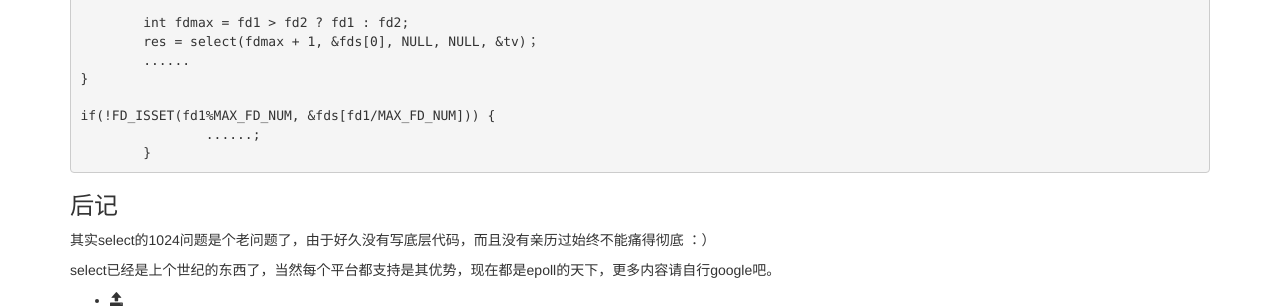
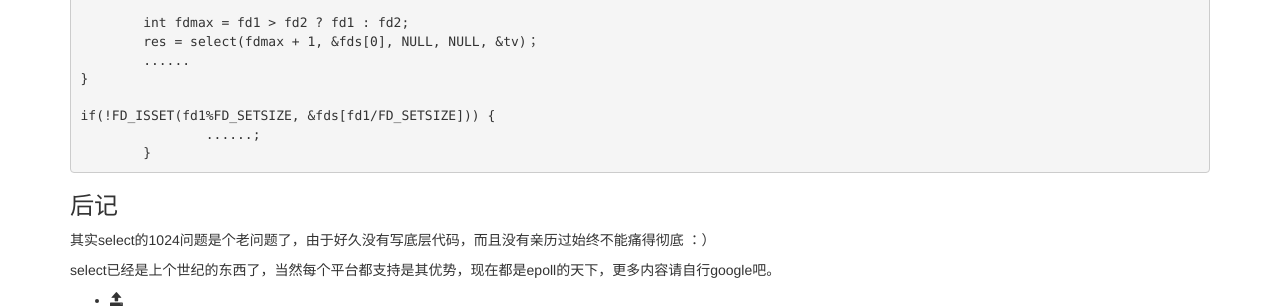
Before and after one commit to eyinsma/eyinsma.github.io, a Jekyll site: the page built from _posts/2015-01-31-还在用select么.md, in a window 1280 px wide. Shown: the part 1643-1951 px from the top of the page. Built offline with Jekyll 4.4.1, drawn with Linux system fonts in a browser that asks for light colours; nearby versions of some CDN libraries; library files that are not in the unit come from our copies; comment, search, counter and statistics services are not loaded; some of the changed text lies outside the part shown.

Commit message:
fix error

```diff
--- a/_posts/2015-01-31-还在用select么.md
+++ b/_posts/2015-01-31-还在用select么.md
@@ -87,7 +87,7 @@ linux默认所能操作的select的fd个数最大只能是1024个，也即FD_SET
 		......
 	}
 
-	if(!FD_ISSET(fd1%MAX_FD_NUM, &fds[fd1/MAX_FD_NUM])) {
+	if(!FD_ISSET(fd1%FD_SETSIZE, &fds[fd1/FD_SETSIZE])) {
 			......;
 		}
 
```
